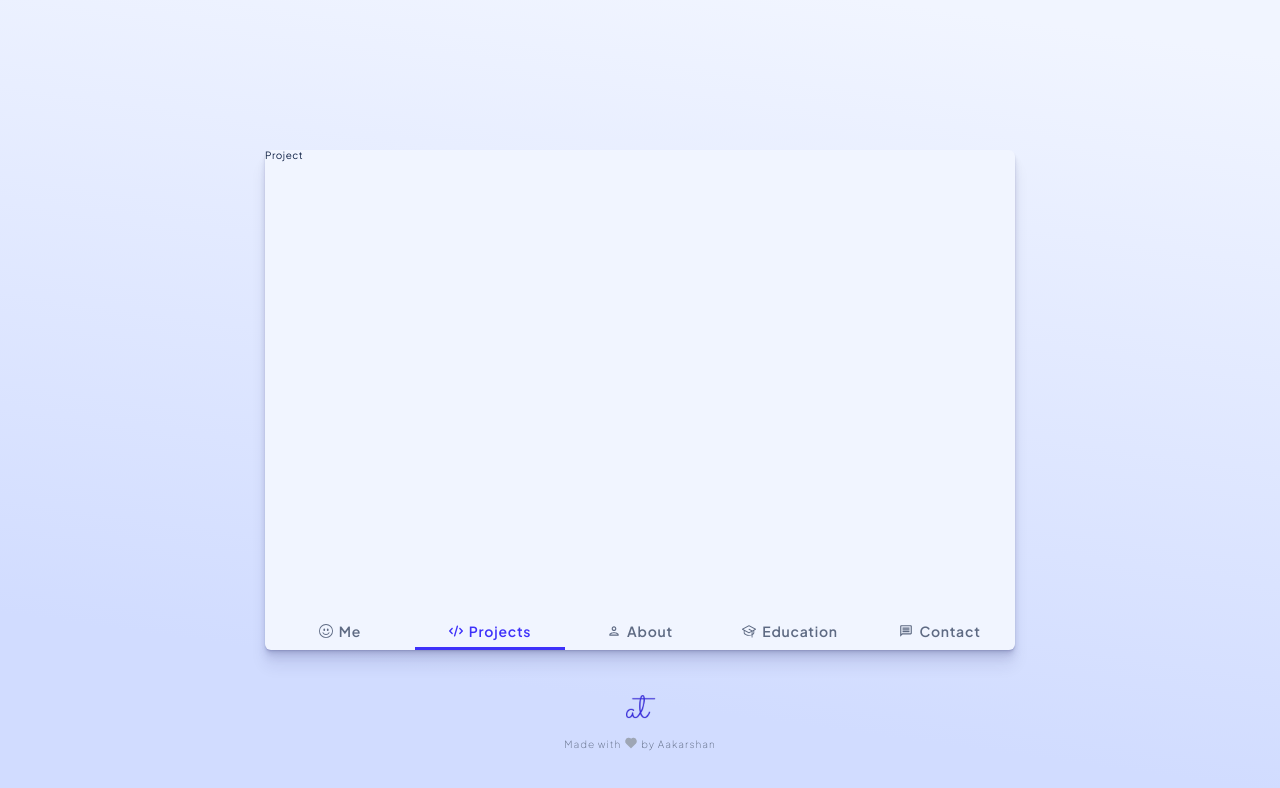
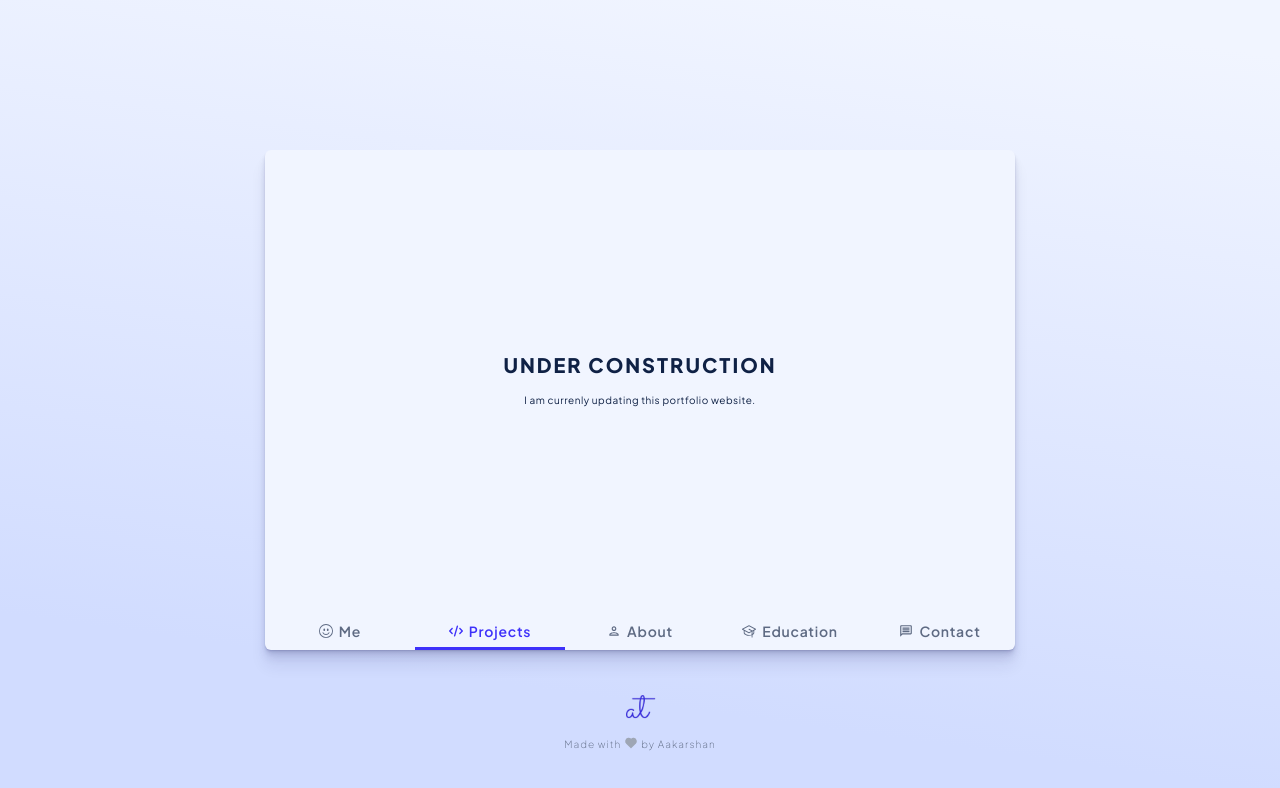
Before and after one commit to akarsanth/portfolio-react, a React (Vite) app: page /projects in a window 1280 px wide. Shown: the top 788 px of the page. Built offline with nearby package versions, Linux system fonts and the light colour scheme.

Commit message:
Change about links flex direction

```diff
--- a/src/Components/About/About.css
+++ b/src/Components/About/About.css
@@ -101,6 +101,10 @@
     font-size: 1.3rem;
     width: 95%;
   }
+
+  .about-links {
+    flex-direction: column;
+  }
 }
 
 /* Width 550px and less */
--- a/src/Components/Project/Project.css
+++ b/src/Components/Project/Project.css
@@ -0,0 +1,16 @@
+.tab__project {
+  padding: 3rem;
+  height: 100%;
+  display: flex;
+  flex-direction: column;
+  gap: 2rem;
+  justify-content: center;
+  align-items: center;
+}
+
+h1 {
+  font-size: 2rem;
+  font-weight: 800;
+  letter-spacing: 2px;
+  text-transform: uppercase;
+}
--- a/src/Components/Project/Project.tsx
+++ b/src/Components/Project/Project.tsx
@@ -2,7 +2,12 @@ import AnimatedSection from "../AnimatedSection";
 import "./Project.css";
 
 const Project = () => {
-  return <AnimatedSection css="tab__project">Project</AnimatedSection>;
+  return (
+    <AnimatedSection css="tab__project">
+      <h1>Under Construction</h1>
+      <p>I am currenly updating this portfolio website.</p>
+    </AnimatedSection>
+  );
 };
 
 export default Project;
```
